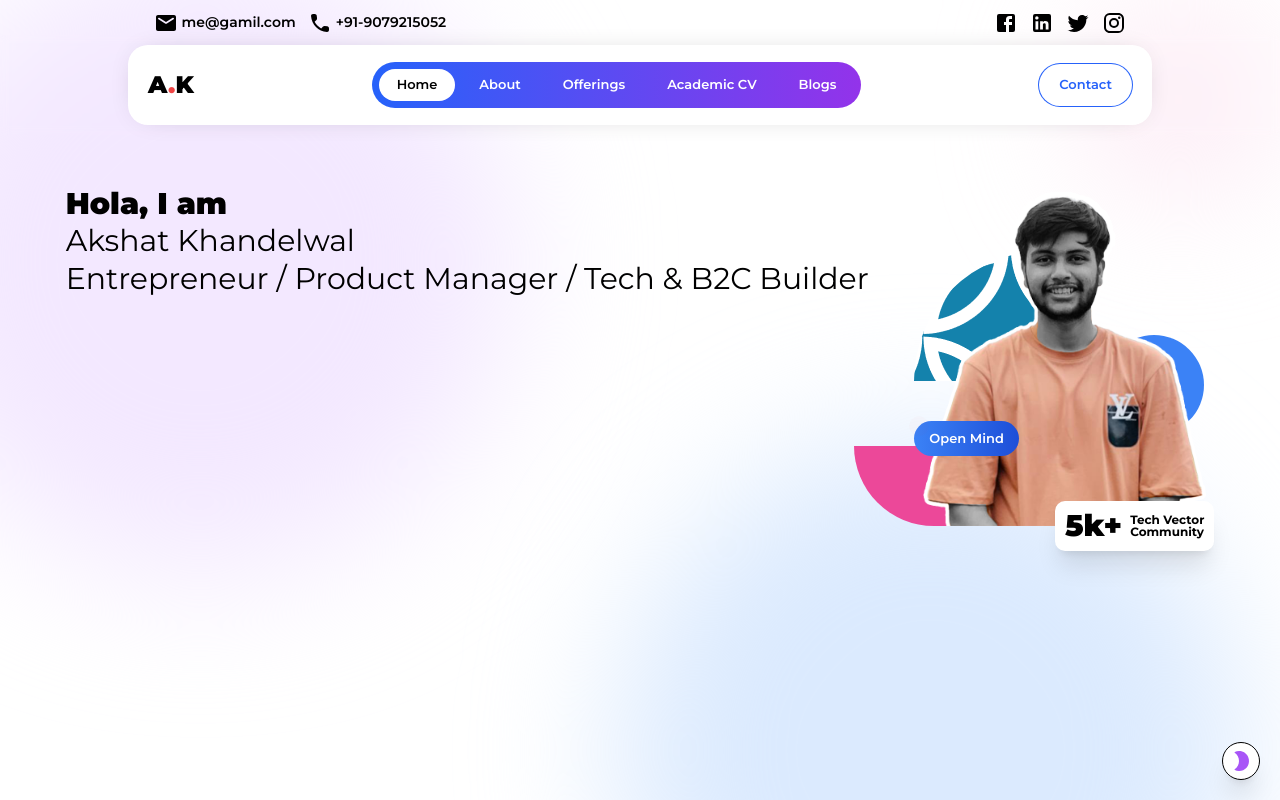
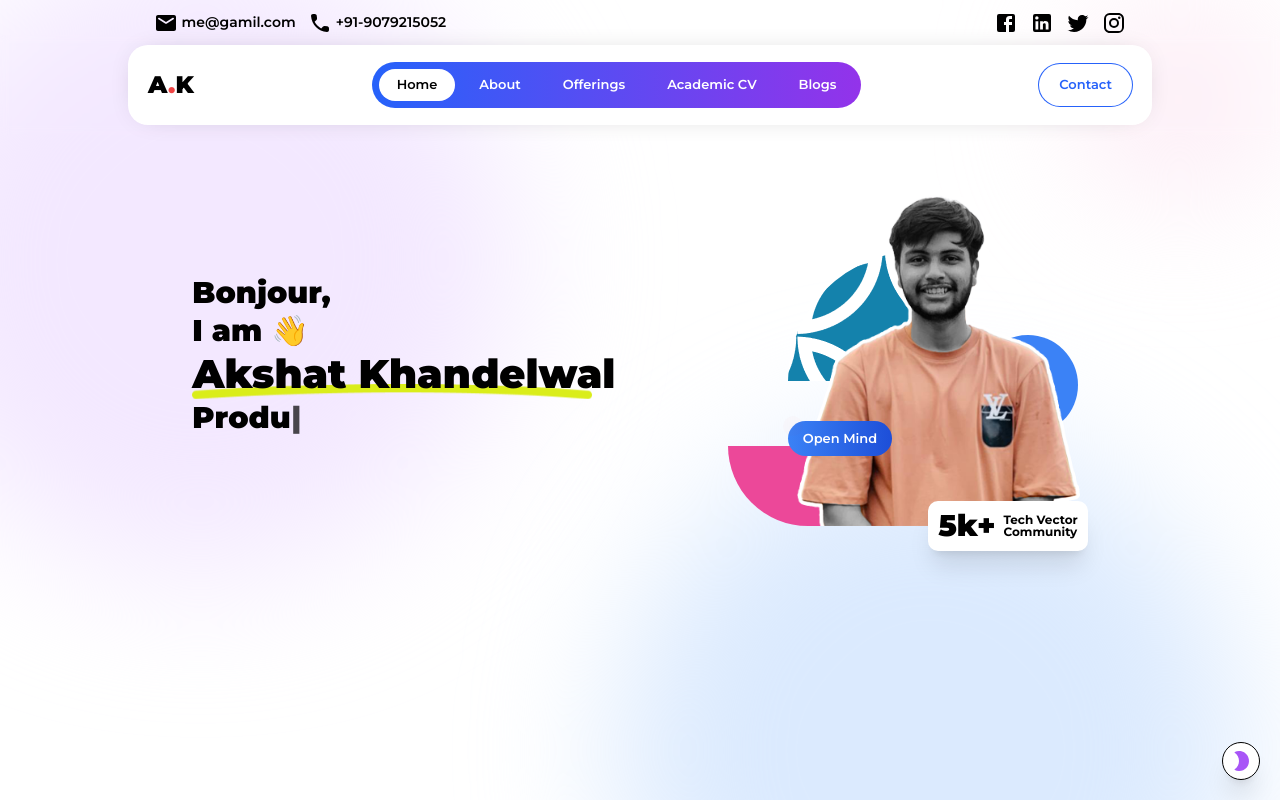
Before and after one commit to Prashant-S29/Akshat-Portfolio, a Next.js app: page / in a window 1280 px wide. Shown: the top 800 px of the page. Built offline with nearby package versions, Linux system fonts and the light colour scheme.

Commit message:
More work on hero section

```diff
--- a/app/page.tsx
+++ b/app/page.tsx
@@ -1,24 +1,17 @@
 import React from "react";
 import Image from "next/image";
+
 import MAIN_PHOTO from "@/clientComponents/mainPhoto";
+import MAIN_TEXT from "@/components/mainText";
 
 const HOME = () => {
   return (
     <>
-      <div className="w-full min-h-[100vh] flex justify-evenly mt-[50px] px-[20px] ">
-        <div className="text-[30px] leading-tight">
-          <div>
-            <span className="font-black">Hola, I am</span>
-          </div>
-          <div>
-            <span>Akshat Khandelwal</span>
-          </div>
-          <div></div>
-          <div>
-            <span>Entrepreneur / Product Manager / Tech & B2C Builder</span>
-          </div>
+      <div className="w-full min-h-screen">
+        <div className="w-full  flex justify-evenly items-center mt-[50px] px-[20px] ">
+          <MAIN_TEXT />
+          <MAIN_PHOTO />
         </div>
-        <MAIN_PHOTO />
       </div>
     </>
   );
--- /dev/null
+++ b/clientComponents/helloText.tsx
@@ -0,0 +1,56 @@
+"use client";
+
+import React, { useEffect, useState } from "react";
+
+const HELLO_TEXT = () => {
+  const helloText = [
+    "Hello",
+    "Hola",
+    "Bonjour",
+    "Hallo",
+    "Ciao",
+    "こんにちは",
+    "你好",
+    "Привет",
+    "مرحبا",
+    "नमस्ते",
+  ];
+  const [activeText, setActiveText] = useState(0);
+  const [pause, setPause] = useState(false);
+
+  useEffect(() => {
+    const interval = setInterval(() => {
+      if (!pause) {
+        setActiveText((prevIndex) => (prevIndex + 1) % helloText.length);
+      }
+
+      if (activeText === helloText.length-1) {
+        setPause(true);
+
+        setTimeout(() => {
+          setPause(false);
+        }, 2000);
+      }
+    }, 300);
+
+    return () => {
+      clearInterval(interval);
+    };
+  }, [pause, helloText.length, activeText]);
+  return (
+    <>
+      <div>
+        {helloText.map((text, index) => (
+          <div
+            key={index}
+            className={`${activeText === index ? "block" : "hidden"} w-[170px]`}
+          >
+            <span className="font-black">{text},</span>
+          </div>
+        ))}
+      </div>
+    </>
+  );
+};
+
+export default HELLO_TEXT;
--- /dev/null
+++ b/clientComponents/typer.tsx
@@ -0,0 +1,23 @@
+"use client";
+
+import React from "react";
+
+import Typewriter from "typewriter-effect";
+
+const TYPER_EFFECT = () => {
+  return (
+    <>
+      <div className="font-black">
+        <Typewriter
+          options={{
+            strings: ["Entrepreneur", "Product Manager", "Tech & B2C Builder"],
+            autoStart: true,
+            loop: true,
+          }}
+        />
+      </div>
+    </>
+  );
+};
+
+export default TYPER_EFFECT;
--- /dev/null
+++ b/components/mainText.tsx
@@ -0,0 +1,38 @@
+import React from "react";
+
+import HELLO_TEXT from "@/clientComponents/helloText";
+import Image from "next/image";
+import { lineStroke } from "@/public";
+import TYPER from "@/clientComponents/typer";
+
+const MAIN_TEXT = () => {
+  return (
+    <>
+      <div className="text-[30px] leading-tight">
+        <div>
+          <HELLO_TEXT />
+          <div>
+            <span className="font-black">I am 👋</span>
+          </div>
+        </div>
+        <div className="relative">
+          <div>
+            <span className="font-black text-[40px]">Akshat Khandelwal</span>
+          </div>
+          <div className="absolute -z-10">
+            <Image
+              src={lineStroke}
+              alt="lineStroke"
+              className="w-[400px] -mt-[15px]"
+            />
+          </div>
+        </div>
+        <div>
+          <TYPER />
+        </div>
+      </div>
+    </>
+  );
+};
+
+export default MAIN_TEXT;
--- a/package.json
+++ b/package.json
@@ -17,7 +17,8 @@
     "next-themes": "^0.2.1",
     "react": "^18",
     "react-dom": "^18",
-    "sharp": "^0.33.1"
+    "sharp": "^0.33.1",
+    "typewriter-effect": "^2.21.0"
   },
   "devDependencies": {
     "@types/node": "^20",
--- a/public/index.js
+++ b/public/index.js
@@ -5,11 +5,13 @@ import mindImage from "./photos/mind.png"
 import bodyImage from "./photos/body.png"
 import mindInside from "./photos/mindInside.png"
 
+import lineStroke from "./icons/line.png"
 
 export {
     prashant_img,
     designOne,
     mindImage,
     bodyImage,
-    mindInside
+    mindInside,
+    lineStroke
 }
--- a/tsconfig.json
+++ b/tsconfig.json
@@ -22,6 +22,6 @@
       "@/*": ["./*"]
     }
   },
-  "include": ["next-env.d.ts", "**/*.ts", "**/*.tsx", ".next/types/**/*.ts", "clientComponents/themeProvider.js"],
+  "include": ["next-env.d.ts", "**/*.ts", "**/*.tsx", ".next/types/**/*.ts", "clientComponents/themeProvider.js", "clientComponents/typer.tsx"],
   "exclude": ["node_modules"]
 }
```
Also changed, not shown: public/icons/line.png (added), 1 other file (tests, documents, lock files or other folders).
